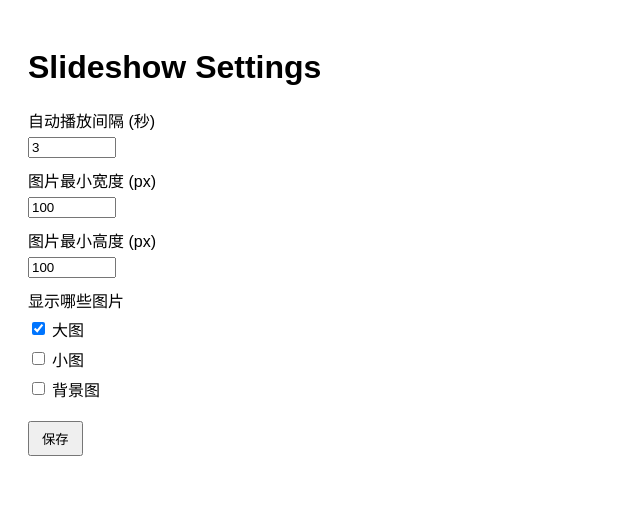
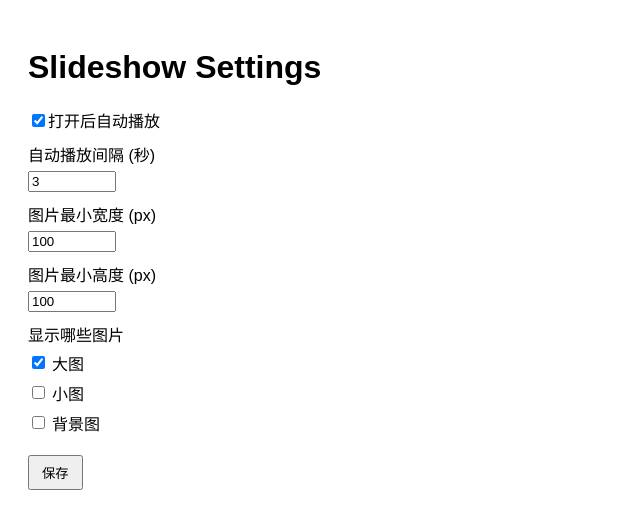
Before and after one commit to im-red/image_slideshow, a browser extension: page options.html in a window 1280 px wide. Both pictures are taken after a click on the button "保存". Shown: the whole page, without its empty margins (0-640 px from the left). Drawn offline with Linux system fonts and the light colour scheme.

Commit message:
feat: add autoPlayOnStart option

```diff
--- a/options.html
+++ b/options.html
@@ -45,6 +45,8 @@
 <body>
     <h1>Slideshow Settings</h1>
 
+    <label><input id="autoPlayOnStart" type="checkbox">打开后自动播放</label>
+
     <label for="interval">自动播放间隔 (秒)</label>
     <input id="interval" type="number" min="1">
 
--- a/options.js
+++ b/options.js
@@ -1,4 +1,5 @@
 // 获取元素
+const autoPlayOnStartInput = document.getElementById('autoPlayOnStart');
 const intervalInput = document.getElementById('interval');
 const minWidthInput = document.getElementById('minWidth');
 const minHeightInput = document.getElementById('minHeight');
@@ -10,6 +11,7 @@ const saveBtn = document.getElementById('saveBtn');
 // 页面加载时读取存储的配置
 document.addEventListener('DOMContentLoaded', () => {
     chrome.storage.sync.get({
+        autoPlayOnStart: true,
         interval: 3,      // 默认 3 秒
         minWidth: 100,    // 默认 100px
         minHeight: 100,    // 默认 100px
@@ -17,6 +19,7 @@ document.addEventListener('DOMContentLoaded', () => {
         showSmallImage: false,
         showBgImage: false,
     }, prefs => {
+        autoPlayOnStartInput.checked = prefs.autoPlayOnStart
         intervalInput.value = prefs.interval;
         minWidthInput.value = prefs.minWidth;
         minHeightInput.value = prefs.minHeight;
@@ -29,6 +32,7 @@ document.addEventListener('DOMContentLoaded', () => {
 // 点击保存
 saveBtn.addEventListener('click', () => {
     const prefs = {
+        autoPlayOnStart: Boolean(autoPlayOnStartInput.checked),
         interval: Number(intervalInput.value),
         minWidth: Number(minWidthInput.value),
         minHeight: Number(minHeightInput.value),
--- a/slideshow.js
+++ b/slideshow.js
@@ -10,6 +10,7 @@
         chrome.storage.sync.get({ interval: 3, minWidth: 100, minHeight: 100, showBigImage: true, showSmallImage: false, showBgImage: false }, resolve)
     );
 
+    const autoPlayOnStart = prefs.autoPlayOnStart;
     const intervalMs = prefs.interval * 1000;
     const minWidth = prefs.minWidth;
     const minHeight = prefs.minHeight;
@@ -522,7 +523,8 @@
         });
     }
     Promise.all(uniqueImages.map(preloadImage)).then(imgEls => {
-        // 所有图片加载完成
-        startAutoPlay();
+        if (autoPlayOnStart) {
+            startAutoPlay();
+        }
     });
 })();
```
